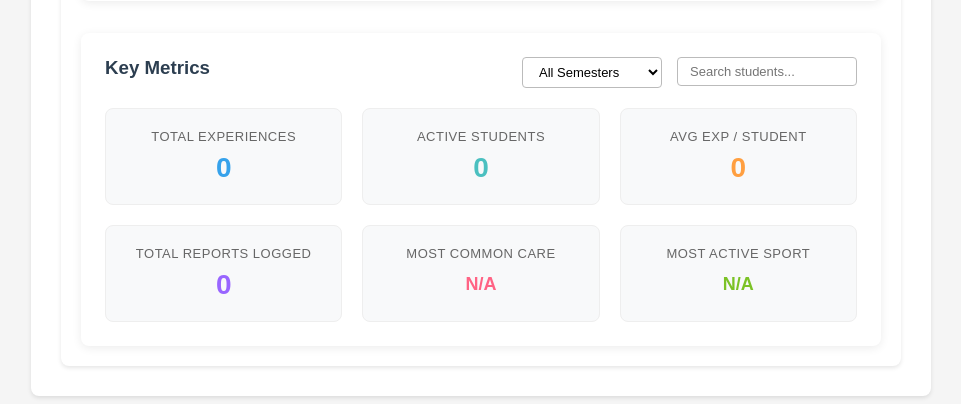
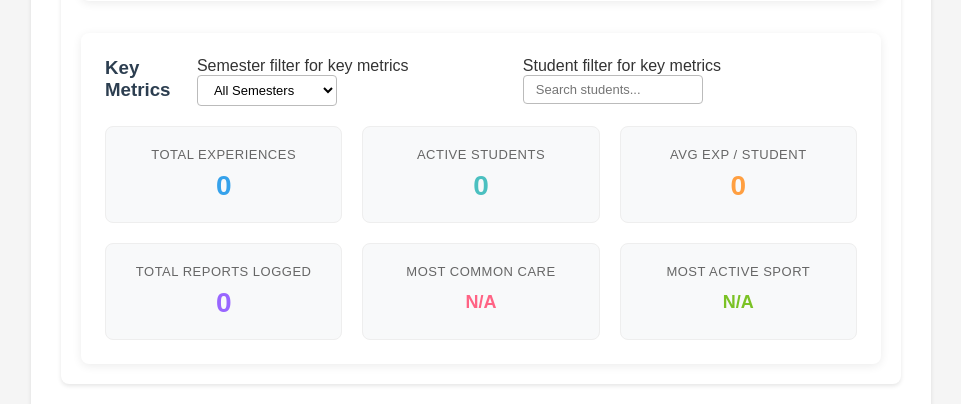
Before and after one commit to Code-the-Clinic/Code-the-Clinic, a Django app: page /dashboard/admin/ in a window 1280 px wide. Shown: the part 1328-1732 px from the top of the page, without its empty margins (159-1120 px from the left). Run offline with Django 5.2, Linux system fonts and the light colour scheme; the visitor is signed in with stand-in values (Sample User, id 1); data comes from the database, SQL or seed files in the repository; data that the repository does not hold is empty; some libraries are stand-ins or nearby versions.

Commit message:
Comply with policy 1.1.1 (Non-text content)

```diff
--- a/backend/core/templates/core/faculty_dashboard.html
+++ b/backend/core/templates/core/faculty_dashboard.html
@@ -28,8 +28,8 @@
 
                 <div style="display: grid; grid-template-columns: 1fr 1fr; gap: 12px 18px; background: #f8f9fa; padding: 15px; border-radius: 6px; border: 1px solid #eee;">
                     <div>
-                        <label style="font-weight: 500; display: block; margin-bottom: 4px; font-size: 12px; color: #666;">Sport</label>
-                        <select name="sport" style="padding: 6px; border-radius: 4px; border: 1px solid #bbb; width: 100%; background: white;">
+                        <label for="faculty-sport" style="font-weight: 500; display: block; margin-bottom: 4px; font-size: 12px; color: #666;">Sport</label>
+                        <select id="faculty-sport" name="sport" style="padding: 6px; border-radius: 4px; border: 1px solid #bbb; width: 100%; background: white;">
                             <option value="">All Sports</option>
                             {% for sport_name in sports %}
                             <option value="{{ sport_name }}" {% if selected_sport == sport_name %}selected{% endif %}>{{ sport_name }}</option>
@@ -37,8 +37,8 @@
                         </select>
                     </div>
                     <div>
-                        <label style="font-weight: 500; display: block; margin-bottom: 4px; font-size: 12px; color: #666;">Semester</label>
-                        <select name="semester" style="padding: 6px; border-radius: 4px; border: 1px solid #bbb; width: 100%; background: white;">
+                        <label for="faculty-semester" style="font-weight: 500; display: block; margin-bottom: 4px; font-size: 12px; color: #666;">Semester</label>
+                        <select id="faculty-semester" name="semester" style="padding: 6px; border-radius: 4px; border: 1px solid #bbb; width: 100%; background: white;">
                             <option value="">All Semesters</option>
                             {% for sem in semesters %}
                             <option value="{{ sem }}" {% if selected_semester == sem %}selected{% endif %}>{{ sem }}</option>
@@ -46,8 +46,8 @@
                         </select>
                     </div>
                     <div>
-                        <label style="font-weight: 500; display: block; margin-bottom: 4px; font-size: 12px; color: #666;">Student</label>
-                        <input list="facultyStudents" name="student" style="padding: 6px; border-radius: 4px; border: 1px solid #bbb; width: 100%; box-sizing: border-box; background: white;" placeholder="Search students..." value="{{ selected_student|default:'' }}">
+                        <label for="faculty-student" style="font-weight: 500; display: block; margin-bottom: 4px; font-size: 12px; color: #666;">Student</label>
+                        <input id="faculty-student" list="facultyStudents" name="student" style="padding: 6px; border-radius: 4px; border: 1px solid #bbb; width: 100%; box-sizing: border-box; background: white;" placeholder="Search students..." value="{{ selected_student|default:'' }}">
                         <datalist id="facultyStudents">
                             <option value="All Students"></option>
                             {% for student in students %}
@@ -56,8 +56,8 @@
                         </datalist>
                     </div>
                     <div>
-                        <label style="font-weight: 500; display: block; margin-bottom: 4px; font-size: 12px; color: #666;">Week</label>
-                        <select name="week" style="padding: 6px; border-radius: 4px; border: 1px solid #bbb; width: 100%; background: white;">
+                        <label for="faculty-week" style="font-weight: 500; display: block; margin-bottom: 4px; font-size: 12px; color: #666;">Week</label>
+                        <select id="faculty-week" name="week" style="padding: 6px; border-radius: 4px; border: 1px solid #bbb; width: 100%; background: white;">
                             <option value="">All Weeks</option>
                             {% for week_num in weeks_list %}
                             <option value="{{ week_num }}" {% if selected_week == week_num|stringformat:"s" %}selected{% endif %}>{{ week_num }}</option>
@@ -68,7 +68,7 @@
             </form>
             <h3 style="margin: 0 0 15px 0; color: #2c3e50; font-size: 18px;">Care Chart</h3>
             <div style="flex-grow: 1; display: flex; align-items: center; justify-content: center; width: 100%;">
-                <canvas id="pieChart" width="280" height="280"></canvas>
+                <canvas id="pieChart" width="280" height="280" role="img" aria-label="Pie chart showing distribution of clinical experiences by care category."></canvas>
             </div>
         </div>
 
@@ -91,8 +91,8 @@
 
                 <div style="display: grid; grid-template-columns: 1fr 1fr; gap: 12px 18px; background: #f8f9fa; padding: 15px; border-radius: 6px; border: 1px solid #eee;">
                     <div>
-                        <label style="font-weight: 500; display: block; margin-bottom: 4px; font-size: 12px; color: #666;">Care Type</label>
-                        <select name="care_category" style="padding: 6px; border-radius: 4px; border: 1px solid #bbb; width: 100%; background: white;">
+                        <label for="faculty-care-category" style="font-weight: 500; display: block; margin-bottom: 4px; font-size: 12px; color: #666;">Care Type</label>
+                        <select id="faculty-care-category" name="care_category" style="padding: 6px; border-radius: 4px; border: 1px solid #bbb; width: 100%; background: white;">
                             <option value="immediate_emergency_care" {% if care_category == 'immediate_emergency_care' %}selected{% endif %}>Immediate / Emergency Care</option>
                             <option value="musculoskeletal_exam" {% if care_category == 'musculoskeletal_exam' %}selected{% endif %}>Musculoskeletal Exam</option>
                             <option value="non_musculoskeletal_exam" {% if care_category == 'non_musculoskeletal_exam' %}selected{% endif %}>Non-Musculoskeletal Exam</option>
@@ -105,8 +105,8 @@
                         </select>
                     </div>
                     <div>
-                        <label style="font-weight: 500; display: block; margin-bottom: 4px; font-size: 12px; color: #666;">Semester</label>
-                        <select name="semester2" style="padding: 6px; border-radius: 4px; border: 1px solid #bbb; width: 100%; background: white;">
+                        <label for="faculty-semester2" style="font-weight: 500; display: block; margin-bottom: 4px; font-size: 12px; color: #666;">Semester</label>
+                        <select id="faculty-semester2" name="semester2" style="padding: 6px; border-radius: 4px; border: 1px solid #bbb; width: 100%; background: white;">
                             <option value="">All Semesters</option>
                             {% for sem in semesters %}
                             <option value="{{ sem }}" {% if selected_semester2 == sem %}selected{% endif %}>{{ sem }}</option>
@@ -114,12 +114,12 @@
                         </select>
                     </div>
                     <div>
-                        <label style="font-weight: 500; display: block; margin-bottom: 4px; font-size: 12px; color: #666;">Student</label>
-                        <input list="facultyStudents" name="student_filter2" style="padding: 6px; border-radius: 4px; border: 1px solid #bbb; width: 100%; box-sizing: border-box; background: white;" placeholder="Search students..." value="{{ selected_student2|default:'' }}">
+                        <label for="faculty-student2" style="font-weight: 500; display: block; margin-bottom: 4px; font-size: 12px; color: #666;">Student</label>
+                        <input id="faculty-student2" list="facultyStudents" name="student_filter2" style="padding: 6px; border-radius: 4px; border: 1px solid #bbb; width: 100%; box-sizing: border-box; background: white;" placeholder="Search students..." value="{{ selected_student2|default:'' }}">
                     </div>
                     <div>
-                        <label style="font-weight: 500; display: block; margin-bottom: 4px; font-size: 12px; color: #666;">Week</label>
-                        <select name="week2" style="padding: 6px; border-radius: 4px; border: 1px solid #bbb; width: 100%; background: white;">
+                        <label for="faculty-week2" style="font-weight: 500; display: block; margin-bottom: 4px; font-size: 12px; color: #666;">Week</label>
+                        <select id="faculty-week2" name="week2" style="padding: 6px; border-radius: 4px; border: 1px solid #bbb; width: 100%; background: white;">
                             <option value="">All Weeks</option>
                             {% for week_num in weeks_list %}
                             <option value="{{ week_num }}" {% if selected_week2 == week_num|stringformat:"s" %}selected{% endif %}>{{ week_num }}</option>
@@ -130,7 +130,7 @@
             </form>
             <h3 style="margin: 0 0 15px 0; color: #2c3e50; font-size: 18px;">Care Utilization by Sport</h3>
             <div style="flex-grow: 1; display: flex; align-items: center; justify-content: center; width: 100%;">
-                <canvas id="pieChart2" width="280" height="280"></canvas>
+                <canvas id="pieChart2" width="280" height="280" role="img" aria-label="Pie chart showing care utilization by sport."></canvas>
             </div>
         </div>
     </div>
@@ -154,8 +154,8 @@
 
             <div style="display: flex; gap: 15px; flex-wrap: wrap; background: #f8f9fa; padding: 15px; border-radius: 6px; border: 1px solid #eee; margin-bottom: 20px;">
                 <div>
-                    <label style="font-weight: 500; display: block; margin-bottom: 4px; font-size: 13px; color: #666;">Sport</label>
-                    <select name="trend_sport" style="padding: 6px 12px; border-radius: 4px; border: 1px solid #bbb; width: 180px; background: white;">
+                    <label for="trend-sport" style="font-weight: 500; display: block; margin-bottom: 4px; font-size: 13px; color: #666;">Sport</label>
+                    <select id="trend-sport" name="trend_sport" style="padding: 6px 12px; border-radius: 4px; border: 1px solid #bbb; width: 180px; background: white;">
                         <option value="all">All Sports</option>
                         {% for sport_name in sports %}
                         <option value="{{ sport_name }}" {% if selected_trend_sport == sport_name %}selected{% endif %}>{{ sport_name }}</option>
@@ -163,8 +163,8 @@
                     </select>
                 </div>
                 <div>
-                    <label style="font-weight: 500; display: block; margin-bottom: 4px; font-size: 13px; color: #666;">Care Type</label>
-                    <select name="trend_care" style="padding: 6px 12px; border-radius: 4px; border: 1px solid #bbb; width: 180px; background: white;">
+                    <label for="trend-care" style="font-weight: 500; display: block; margin-bottom: 4px; font-size: 13px; color: #666;">Care Type</label>
+                    <select id="trend-care" name="trend_care" style="padding: 6px 12px; border-radius: 4px; border: 1px solid #bbb; width: 180px; background: white;">
                         <option value="all">All Care Types</option>
                         <option value="immediate_emergency_care" {% if selected_trend_care == 'immediate_emergency_care' %}selected{% endif %}>Immediate / Emergency Care</option>
                         <option value="musculoskeletal_exam" {% if selected_trend_care == 'musculoskeletal_exam' %}selected{% endif %}>Musculoskeletal Exam</option>
@@ -178,8 +178,8 @@
                     </select>
                 </div>
                 <div>
-                    <label style="font-weight: 500; display: block; margin-bottom: 4px; font-size: 13px; color: #666;">Student</label>
-                    <input list="trendStudents" name="trend_student" style="padding: 6px 12px; border-radius: 4px; border: 1px solid #bbb; width: 180px; box-sizing: border-box; background: white;" placeholder="Search students..." value="{{ selected_trend_student|default:'' }}">
+                    <label for="trend-student" style="font-weight: 500; display: block; margin-bottom: 4px; font-size: 13px; color: #666;">Student</label>
+                    <input id="trend-student" list="trendStudents" name="trend_student" style="padding: 6px 12px; border-radius: 4px; border: 1px solid #bbb; width: 180px; box-sizing: border-box; background: white;" placeholder="Search students..." value="{{ selected_trend_student|default:'' }}">
                     <datalist id="trendStudents">
                         <option value="All Students"></option>
                         {% for student in students %}
@@ -188,8 +188,8 @@
                     </datalist>
                 </div>
                 <div>
-                    <label style="font-weight: 500; display: block; margin-bottom: 4px; font-size: 13px; color: #666;">Semester</label>
-                    <select name="trend_semester" style="padding: 6px 12px; border-radius: 4px; border: 1px solid #bbb; width: 120px; background: white;">
+                    <label for="trend-semester" style="font-weight: 500; display: block; margin-bottom: 4px; font-size: 13px; color: #666;">Semester</label>
+                    <select id="trend-semester" name="trend_semester" style="padding: 6px 12px; border-radius: 4px; border: 1px solid #bbb; width: 120px; background: white;">
                         <option value="">All Semesters</option>
                         {% for sem in semesters %}
                         <option value="{{ sem }}" {% if selected_trend_semester == sem %}selected{% endif %}>{{ sem }}</option>
@@ -199,7 +199,7 @@
             </div>
         </form>
         <div style="position: relative; height: 350px; width: 100%;">
-            <canvas id="trendChart"></canvas>
+            <canvas id="trendChart" role="img" aria-label="Line chart showing clinical experiences over weeks."></canvas>
         </div>
     </div>
 
@@ -225,7 +225,8 @@
                 {% if selected_trend_semester %}<input type="hidden" name="trend_semester" value="{{ selected_trend_semester }}">{% endif %}
 
                 <div>
-                    <select name="metric_semester" style="padding: 6px 12px; border-radius: 4px; border: 1px solid #bbb; width: 140px; background: white; font-size: 13px;">
+                    <label for="metric-semester" class="visually-hidden">Semester filter for key metrics</label>
+                    <select id="metric-semester" name="metric_semester" style="padding: 6px 12px; border-radius: 4px; border: 1px solid #bbb; width: 140px; background: white; font-size: 13px;">
                         <option value="">All Semesters</option>
                         {% for sem in semesters %}
                         <option value="{{ sem }}" {% if selected_metric_semester == sem %}selected{% endif %}>{{ sem }}</option>
@@ -233,7 +234,8 @@
                     </select>
                 </div>
                 <div>
-                    <input list="metricStudents" name="metric_student" style="padding: 6px 12px; border-radius: 4px; border: 1px solid #bbb; width: 180px; box-sizing: border-box; background: white; font-size: 13px;" placeholder="Search students..." value="{{ selected_metric_student|default:'' }}">
+                    <label for="metric-student" class="visually-hidden">Student filter for key metrics</label>
+                    <input id="metric-student" list="metricStudents" name="metric_student" style="padding: 6px 12px; border-radius: 4px; border: 1px solid #bbb; width: 180px; box-sizing: border-box; background: white; font-size: 13px;" placeholder="Search students..." value="{{ selected_metric_student|default:'' }}">
                     <datalist id="metricStudents">
                         <option value="All Students"></option>
                         {% for student in students %}
```
Also changed, not shown: backend/clinic_reports/templates/clinic_reports/form.html (+7 -6 lines), backend/core/templates/core/student_dashboard.html (+4 -4 lines).
